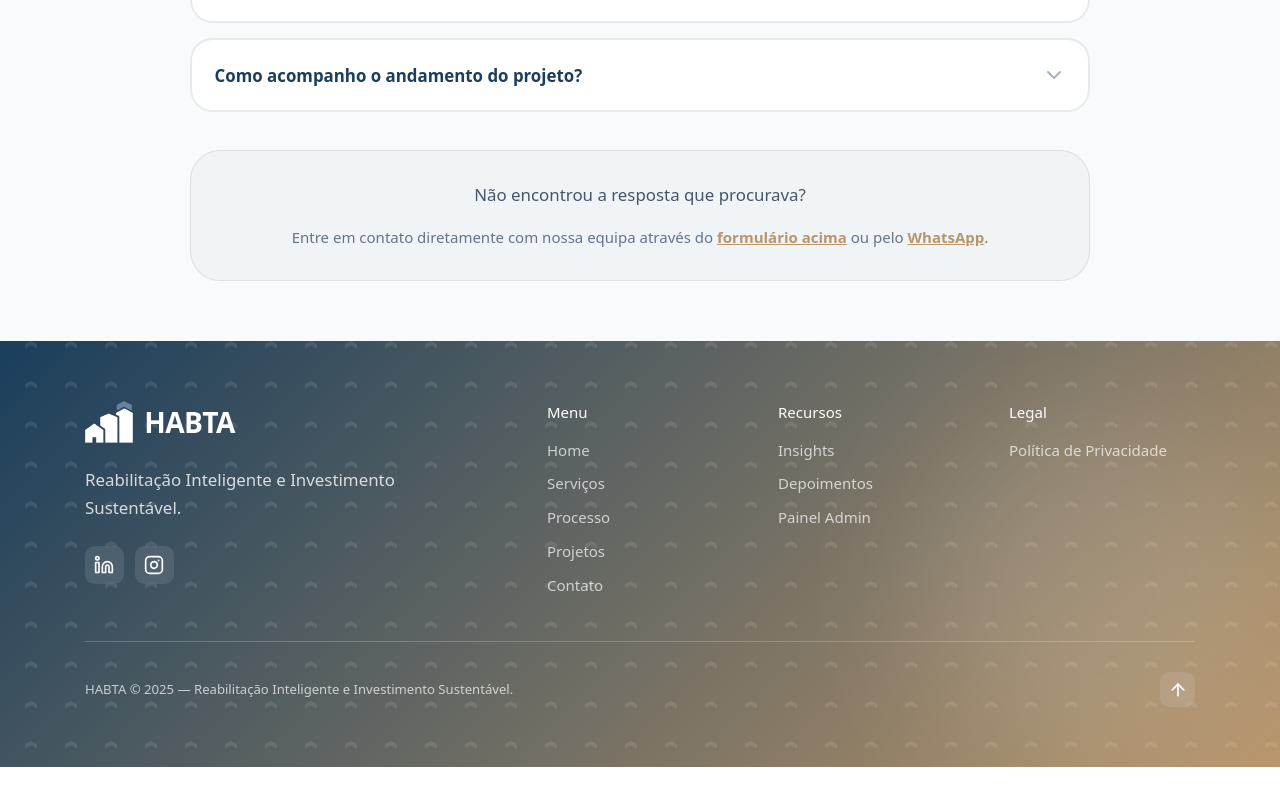
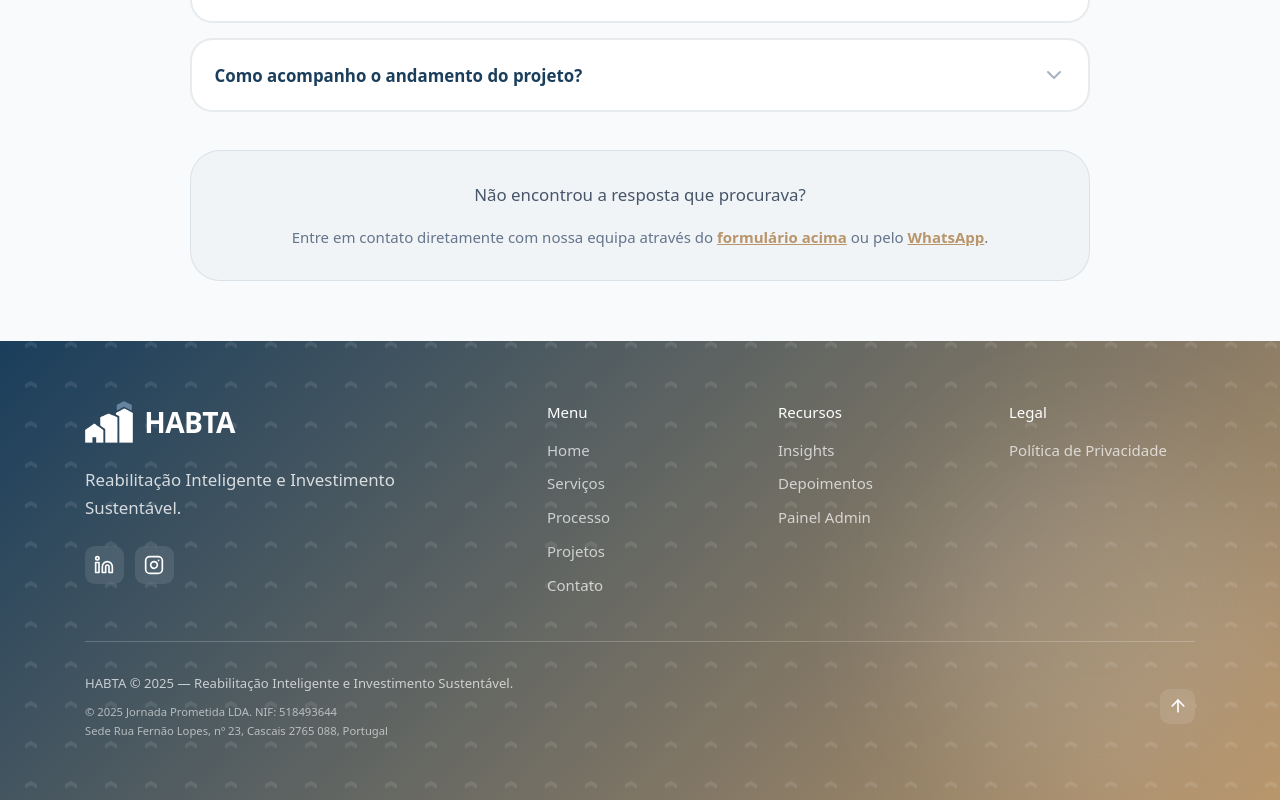
Before and after one commit to mfr-prog/habtapt-site, a React (Vite) app: page / in a window 1280 px wide. Shown: the part 10660-11460 px from the top of the page. Before the commit the page ends 11427 px from the top, so only its background shows below. Built offline with nearby package versions, Linux system fonts and the light colour scheme; no server answers.

Commit message:
feat: adicionar informações da Jornada Prometida LDA no rodapé

```diff
--- a/src/components/Footer.tsx
+++ b/src/components/Footer.tsx
@@ -181,15 +181,33 @@
             }}
           >
             <div className="flex flex-col md:flex-row justify-between items-center" style={{ gap: designSystem.spacing[4], width: '100%' }}>
+              <div className="text-center md:text-left">
                 <p
-                className="text-center md:text-left"
                   style={{
                     color: designSystem.helpers.hexToRgba(designSystem.colors.neutral.white, 0.7),
-                  fontSize: designSystem.typography.fontSize.sm
+                    fontSize: designSystem.typography.fontSize.sm,
+                    marginBottom: designSystem.spacing[2]
                   }}
                 >
                   HABTA © {currentYear} — Reabilitação Inteligente e Investimento Sustentável.
                 </p>
+                <p
+                  style={{
+                    color: designSystem.helpers.hexToRgba(designSystem.colors.neutral.white, 0.6),
+                    fontSize: designSystem.typography.fontSize.xs
+                  }}
+                >
+                  © {currentYear} Jornada Prometida LDA. NIF: 518493644
+                </p>
+                <p
+                  style={{
+                    color: designSystem.helpers.hexToRgba(designSystem.colors.neutral.white, 0.6),
+                    fontSize: designSystem.typography.fontSize.xs
+                  }}
+                >
+                  Sede Rua Fernão Lopes, nº 23, Cascais 2765 088, Portugal
+                </p>
+              </div>
               <motion.button
                 onClick={scrollToTop}
                 whileHover={{ scale: 1.1, y: -3 }}
```
Lines whose indentation alone changed are shown as unchanged.
